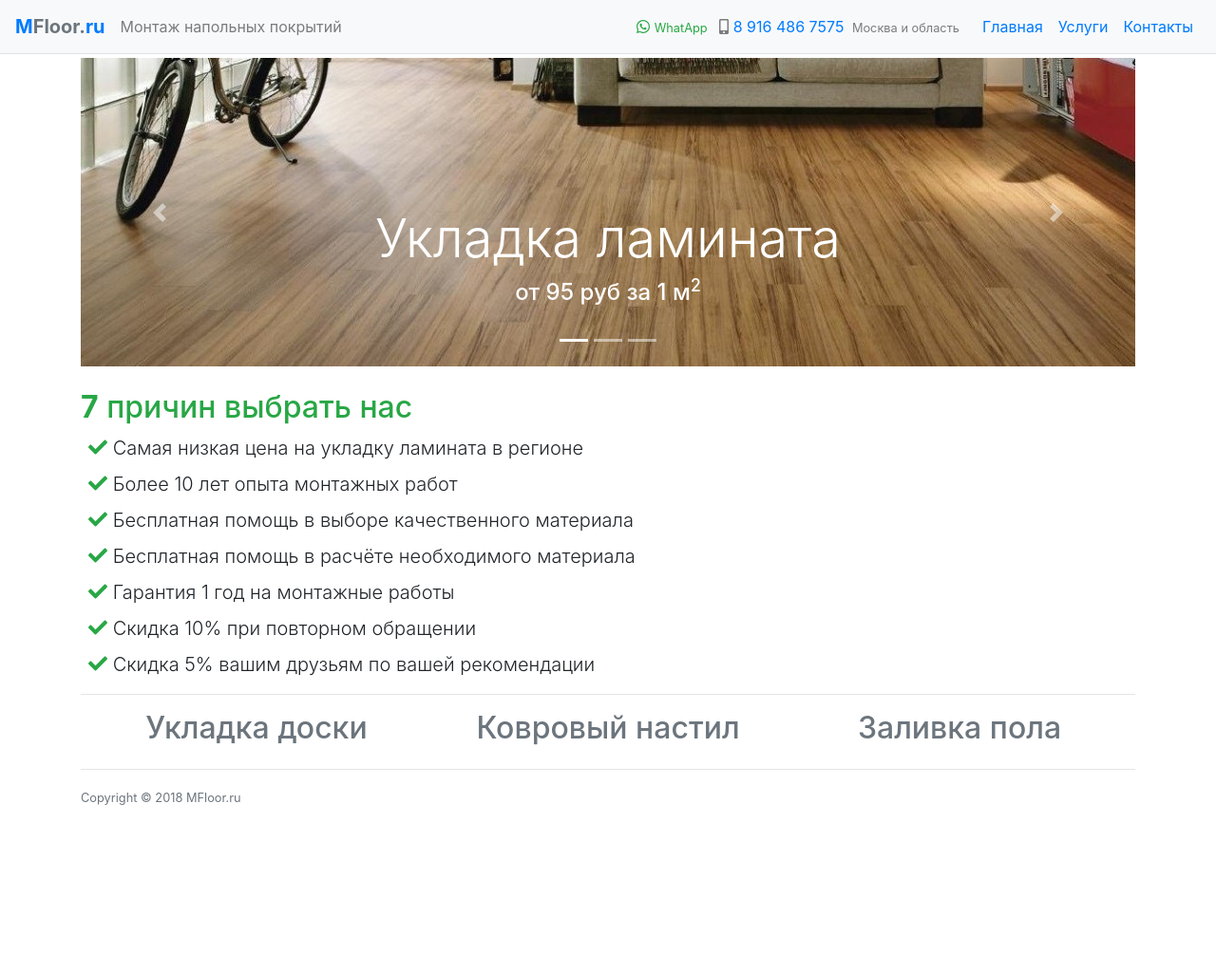
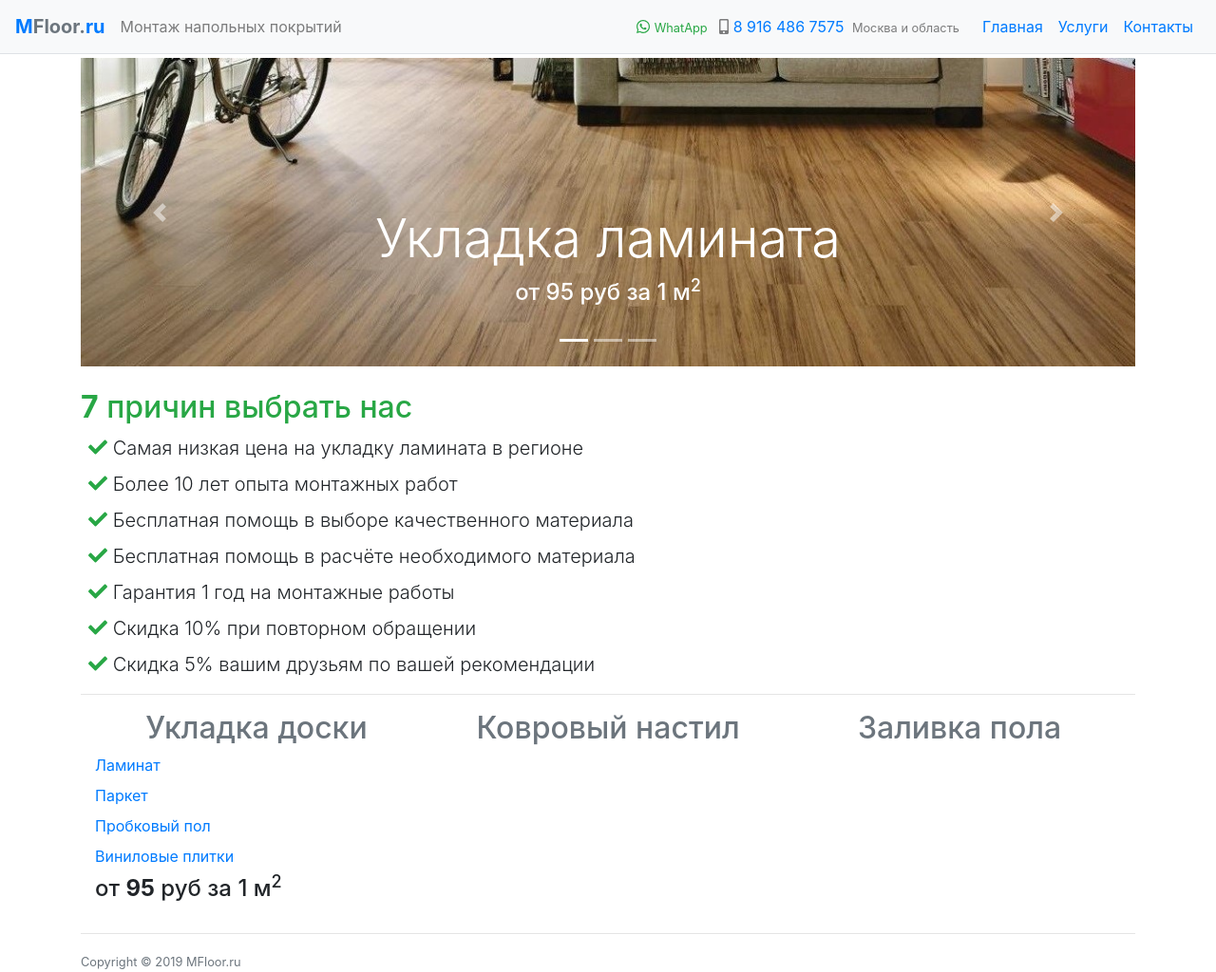
Before and after one commit to nskforward/MFloor, a Jekyll site: the page built from index.html, in a window 1280 px wide. Shown: the whole page at 95% size. Built offline with Jekyll 4.4.1, drawn with Linux system fonts in a browser that asks for light colours; before the commit the page ends 900 px from its top, so only the background shows below that.

Commit message:
Jekyll navigation

```diff
--- a/index.html
+++ b/index.html
@@ -58,6 +58,15 @@ description: Мы осуществляем монтажные работы, св
     <div class="row">
         <div class="col-sm">
             <h2 class="text-secondary text-center">Укладка доски</h2>
+            <dl>
+                <dd><a href="/article/laminat">Ламинат</a></dd>
+                <dd><a href="/article/parket">Паркет</a></dd>
+                <dd><a href="/article/probka">Пробковый пол</a></dd>
+                <dd><a href="/article/vinil">Виниловые плитки</a></dd>
+                <dd>
+                    <h4>от <b>95</b> руб за 1 м<sup>2</sup></h4>
+                </dd>
+            </dl>
         </div>
         <div class="col-sm">
             <h2 class="text-secondary text-center">Ковровый настил</h2>
@@ -68,6 +77,6 @@ description: Мы осуществляем монтажные работы, св
     </div>
 </div>
 <hr>
-<small class="text-muted">
-    Copyright © 2018 MFloor.ru
+<small class="text-muted mb-4">
+    Copyright © 2019 MFloor.ru
 </small>
```
